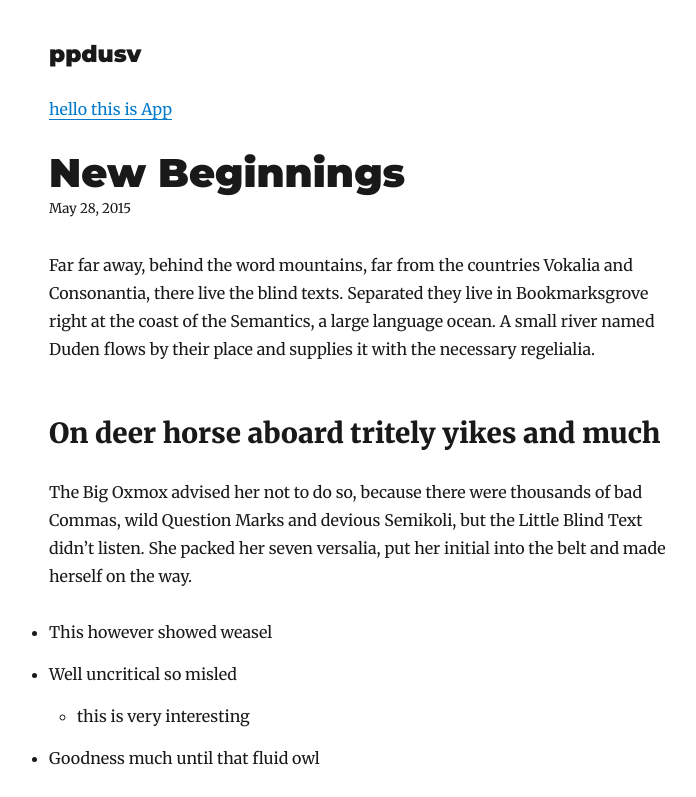
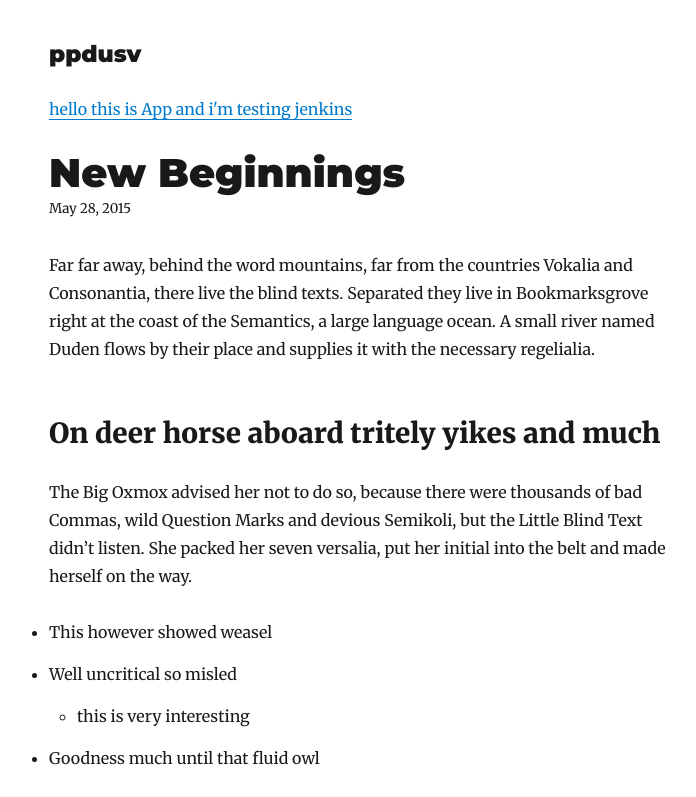
Before and after one commit to DaoHuyTuan/daohuytuan, a Gatsby site: page /new-beginnings/ in a window 1280 px wide. Shown: the top 797 px of the page, without its empty margins (276-972 px from the left). Built offline with nearby package versions, Linux system fonts and the light colour scheme; Gatsby itself is replaced by a stand-in of ours; some packages are replaced by stand-ins of ours.

Commit message:
testing jenkins

```diff
--- a/src/templates/blog-post.js
+++ b/src/templates/blog-post.js
@@ -16,7 +16,9 @@ class BlogPostTemplate extends React.Component {
           title={post.frontmatter.title}
           description={post.frontmatter.description || post.excerpt}
         />
-        <a href="https://app.daohuytuan.com">hello this is App</a>
+        <a href="https://app.daohuytuan.com">
+          hello this is App and i'm testing jenkins
+        </a>
         <article>
           <header>
             <h1
```
